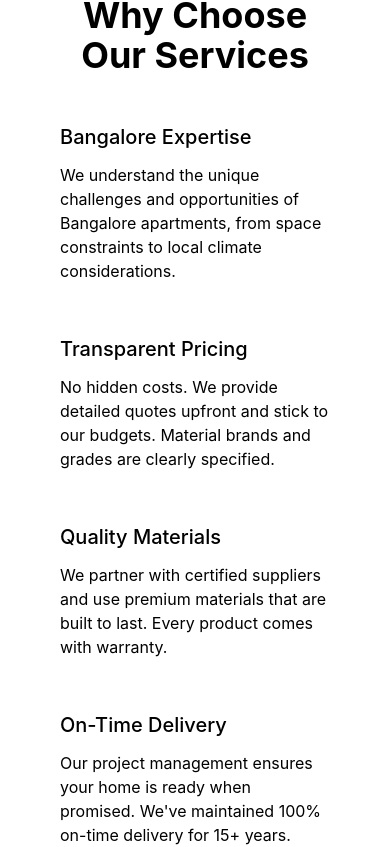
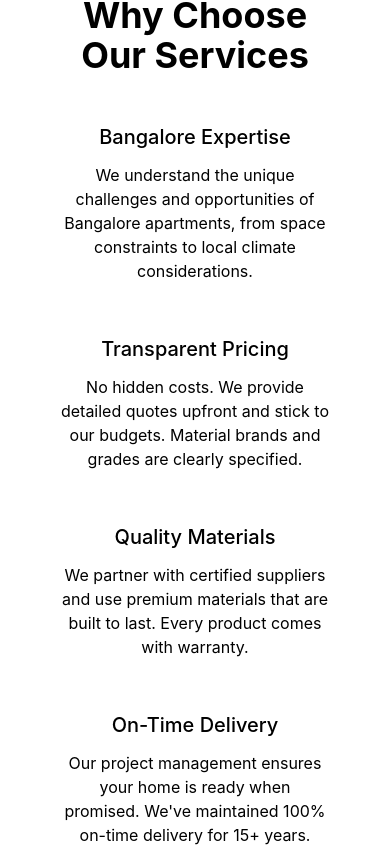
Before and after one commit to prosingh69/New-Venetus-Website, a React (Vite) app: page /Services in a window 390 px wide. Shown: the part 2637-3484 px from the top of the page. Built offline with nearby package versions, Linux system fonts and the light colour scheme; the HTML template or start-up script is replaced by a standard one; a web font is replaced by a local one.

Commit message:
Modification in mobile view

```diff
--- a/src/Components/About/AboutStory.jsx
+++ b/src/Components/About/AboutStory.jsx
@@ -8,7 +8,7 @@
         {/* TEXT SECTION: Ab sirf ye text decide karega ki pure section ki height kitni badi ya choti hogi */}
         <div className='w-full md:w-1/2 pl-0 lg:pl-4 flex flex-col justify-center'>
 
-            <h2 className='text-center md:text-left text-3xl md:text-4xl lg:text-5xl font-bold mb-4 lg:mb-6'>
+            <h2 className='text-center text-3xl md:text-4xl lg:text-5xl font-bold mb-4 lg:mb-6'>
                 Our Story
             </h2>
 
@@ -29,7 +29,7 @@
             <img
                 src="/design.jpg"
                 alt="Venetus Interior Design Project"
-                className='w-full h-[250px] md:h-full md:absolute md:inset-0 object-cover rounded-2xl shadow-sm md:shadow-md'
+                className='w-full h-62.5 md:h-full md:absolute md:inset-0 object-cover rounded-2xl shadow-sm md:shadow-md'
             />
         </div>
     </section>
--- a/src/Components/Service/WhyService.jsx
+++ b/src/Components/Service/WhyService.jsx
@@ -37,7 +37,7 @@
   return (
     <section className='bg-[#FFFFFF] px-15 py-20'>
         <h2 className='text-4xl font-bold mb-12 text-center'>Why Choose Our Services</h2>
-        <div className='grid grid-cols-1 md:grid-cols-2 lg:grid-cols-3 gap-13'>
+        <div className='grid grid-cols-1  md:grid-cols-2 lg:grid-cols-3 gap-13'>
             {whyServiceData.map((Data,index)=>(
                 <WhyServiceCard key={index} Data={Data}/>
             ))}
--- a/src/Components/Service/WhyServiceCard.jsx
+++ b/src/Components/Service/WhyServiceCard.jsx
@@ -2,7 +2,7 @@
 
 const WhyServiceCard = ({Data}) => {
   return (
-    <div className='flex flex-col'>
+    <div className='flex flex-col text-center'>
         <h2 className='text-xl mb-3 font-medium'>{Data.Title}</h2>
         <p>{Data.Para}</p>
     </div>
```
